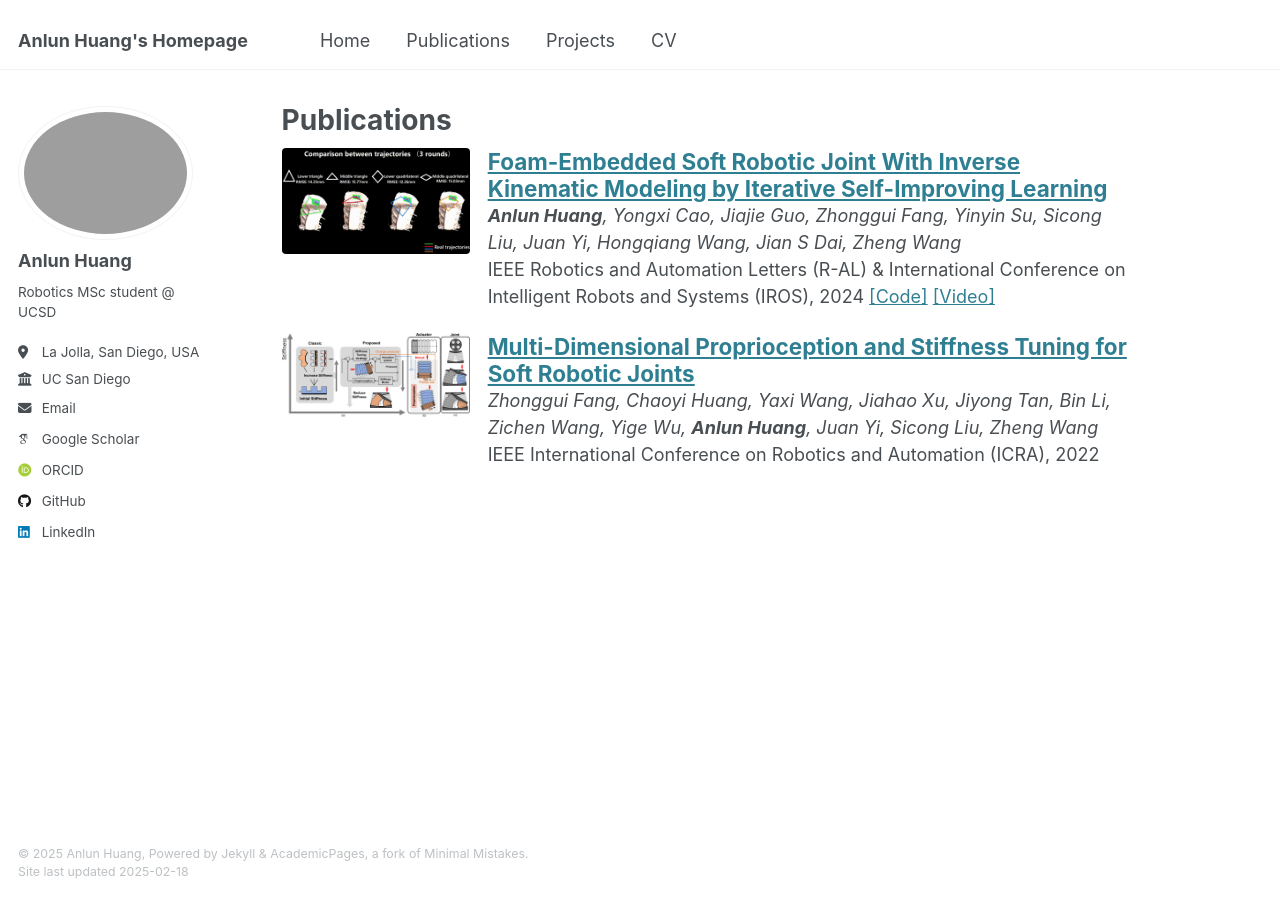
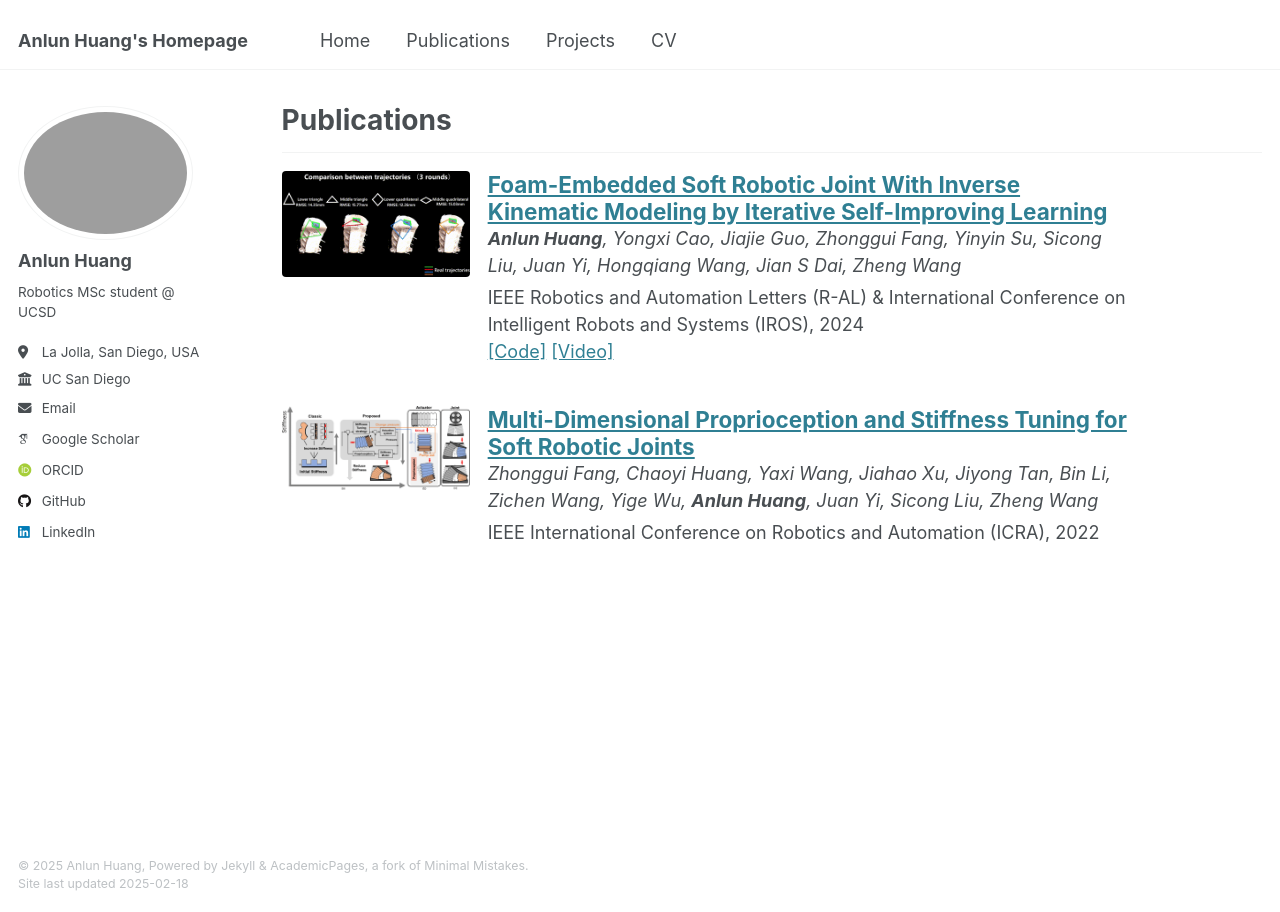
Before and after one commit to AllenHuangGit/AllenHuangGit.github.io, a Jekyll site: the page built from _pages/publications.html, in a window 1280 px wide. Built offline with Jekyll 4.4.1, drawn with Linux system fonts in a browser that asks for light colours; some web fonts are replaced.

Commit message:
refine the layout

```diff
--- a/_includes/archive-single.html
+++ b/_includes/archive-single.html
@@ -38,11 +38,11 @@
       </h2>
 
       {% if post.collection == 'publications' or post.collection == 'projects' %}
-      <div class="archive__item-authors">
+      <p class="archive__item-authors">
         <i>{{ post.authors | markdownify | remove: '<p>' | remove: '</p>' }}</i>
-      </div>
-      <div class="archive__item-paperinfo">
-        {{ post.venue }}
+      </p>
+      <p class="archive__item-paperinfo">
+        <div>{{ post.venue }}</div>
         {% if post.pdfurl %}
           <a href="{{ post.pdfurl }}">[PDF]</a>
         {% endif %}
@@ -55,7 +55,7 @@
         {% if post.videourl %}
           <a href="{{ post.videourl }}">[Video]</a>
         {% endif %}
-      </div>
+      </p>
       {% endif %}
 
       {% if post.read_time %}
--- a/_pages/publications.html
+++ b/_pages/publications.html
@@ -7,6 +7,8 @@ author_profile: true
 
 {% include base_path %}
 
+<hr> <!-- Add this line to create a horizontal rule -->
+
 {% for post in site.publications reversed %}
     {% include archive-single.html %}
 {% endfor %}
```
